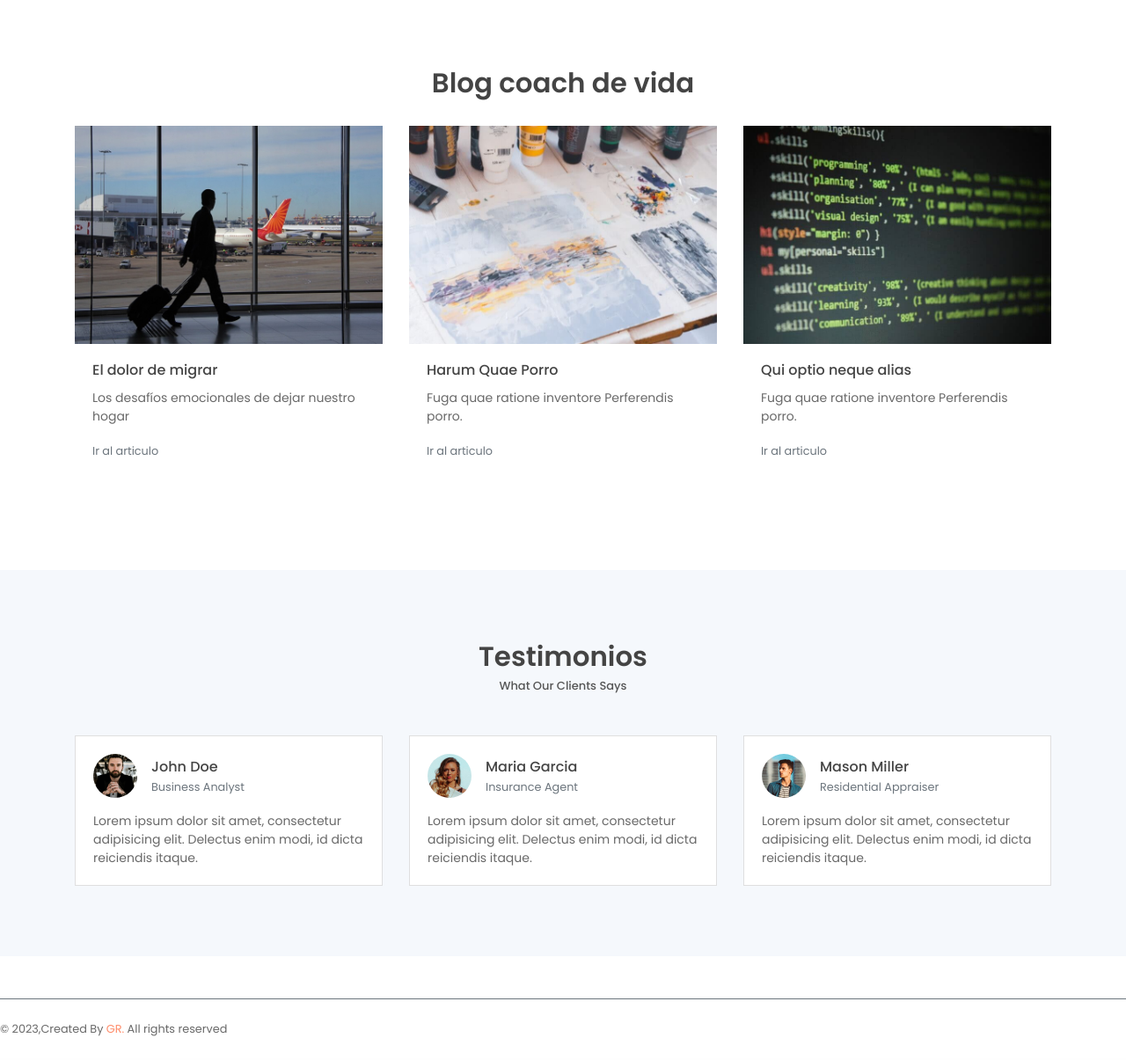
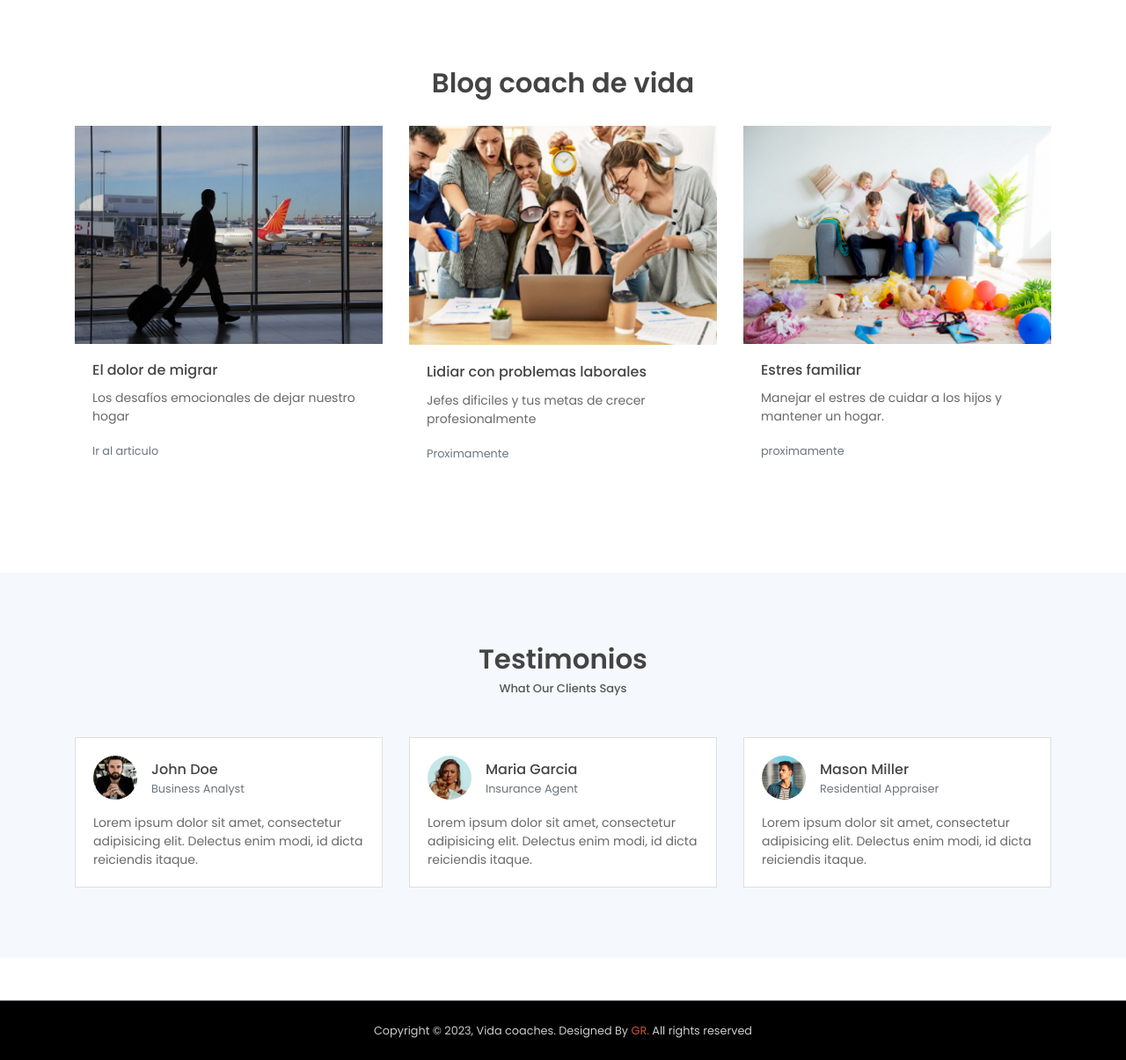
Before and after one commit to Giselarioss/nuevo_proyecto, a PHP site: page / in a window 1280 px wide. Shown: the part 4461-5666 px from the top of the page at 88% size. Before the commit the page ends 5639 px from the top, so only its background shows below. Run offline with PHP 8.4, Linux system fonts and the light colour scheme.

Commit message:
articulos

```diff
--- a/index.html
+++ b/index.html
@@ -314,28 +314,28 @@
                         <p>En muchos casos, los migrantes deben dejar a sus seres queridos atrás, lo que resulta en una dolorosa separación familiar. La distancia y la incapacidad de estar presentes en momentos importantes de la vida de sus seres queridos pueden generar sentimientos de tristeza, culpa y angustia emocional.</p>
                         <h6>Discriminación y Racismo:</h6>
                         <p>Los migrantes a menudo se enfrentan a la discriminación y el racismo en sus nuevos hogares. Pueden ser objeto de estereotipos negativos, prejuicios y xenofobia. Esta discriminación puede socavar su autoestima y generar estrés, ansiedad y depresión.</p>
-                        <p>Migrar no es fácil, en cualquier condición y a cualquier edad. Los desafíos emocionales asociados con dejar el hogar y enfrentar lo desconocido pueden tener un impacto significativo en su salud mental y emocional. Es importante reconocer y abordar estos desafíos, brindando apoyo y recursos adecuados para ayudar a los migrantes a sanar y adaptarse a su nuevo entorno. En Vida Coaches estamos para ayudarte a reconectar, manejar la transición, adaptarte y seguir adelante.<a href="#contact" style="font-size: 1.1rem; color: orangered;font-weight: bolder;"> Escríbenos!</a></p>
+                        <p>Migrar no es fácil, en cualquier condición y a cualquier edad. Los desafíos emocionales asociados con dejar el hogar y enfrentar lo desconocido pueden tener un impacto significativo en su salud mental y emocional. Es importante reconocer y abordar estos desafíos, brindando apoyo y recursos adecuados para ayudar a los migrantes a sanar y adaptarse a su nuevo entorno. En Vida Coaches estamos para ayudarte a reconectar, manejar la transición, adaptarte y seguir adelante.<a href="#contact" style="font-size: 1.1rem; color: orangered;font-weight: bolder;" onclick="window.modal.close();"> Escríbenos!</a></p>
 
                         <a href="#blog" class="btn btn-primary btn-sm rounded"  onclick="window.modal.close();">x</a>
                      </dialog>
                 </div>
                 <div class="col-md-4">
                     <div class="card border-0 mb-4">
-                        <img src="imgs/blog-2.jpg" alt="" class="card-img-top w-100">
+                        <img src="imgs/blog-2.png" alt="" class="card-img-top w-100">
                         <div class="card-body">
-                            <h6 class="card-title"> Harum Quae Porro</h5>
-                            <p>Fuga quae ratione inventore Perferendis porro.</p>
-                            <a href="javascript:void(0)" class="small text-muted">Ir al articulo</a>
+                            <h6 class="card-title"> Lidiar con problemas laborales</h5>
+                            <p>Jefes dificiles y tus metas de crecer profesionalmente</p>
+                            <a href="javascript:void(0)" class="small text-muted">Proximamente</a>
                         </div>
                     </div>
                 </div>
                 <div class="col-md-4">
                     <div class="card border-0 mb-4">
-                        <img src="imgs/blog-3.jpg" alt="" class="card-img-top w-100">
+                        <img src="imgs/blog-3.png" alt="" class="card-img-top w-100">
                         <div class="card-body">
-                            <h6 class="card-title">Qui optio neque alias</h6>
-                            <p>Fuga quae ratione inventore Perferendis porro.</p>
-                            <a href="javascript:void(0)" class="small text-muted">Ir al articulo</a>
+                            <h6 class="card-title">Estres familiar</h6>
+                            <p>Manejar el estres de cuidar a los hijos y mantener un hogar.</p>
+                            <a href="javascript:void(0)" class="small text-muted">proximamente</a>
                         </div>
                     </div>
                 </div>
@@ -398,8 +398,8 @@
     <!-- End of Testmonial Section -->
 
 	<!-- Page Footer -->
-    <footer class="mt-5 py-4 border-top border-secondary">
-        <p class="mb-0 small">&copy; <script>document.write(new Date().getFullYear())</script>,Created By <a href="https://github.com/Giselarioss" target="_blank">GR.</a>  All rights reserved </p>
+    <footer class="mt-5 py-4 border-top border-secondary text-center" style="background-color: black; color: white;">
+        <p class="mb-0 small"> Copyright &copy; <script>document.write(new Date().getFullYear())</script>, Vida coaches. Designed By <a href="https://github.com/Giselarioss" target="_blank">GR.</a>  All rights reserved </p>
     </footer>
     <!-- End of Page Footer -->
 
--- a/scss/components/_blog.scss
+++ /dev/null
@@ -1,3 +0,0 @@
-dialog::backdrop {
-    background: rgba(234, 206, 227, 0.9);
-  }
--- a/scss/leadmark.scss
+++ b/scss/leadmark.scss
@@ -55,7 +55,6 @@
 @import "base/typography";
 
 @import "components/alert";
-@import "components/blog";
 @import "components/breadcrumb";
 @import "components/button";
 @import "components/code";
```
Also changed, not shown: imgs/Screenshot_1.png (added), imgs/blog-2.jpg (deleted), imgs/blog-2.png (added), imgs/blog-3.jpg (deleted), imgs/blog-3.png (added).
